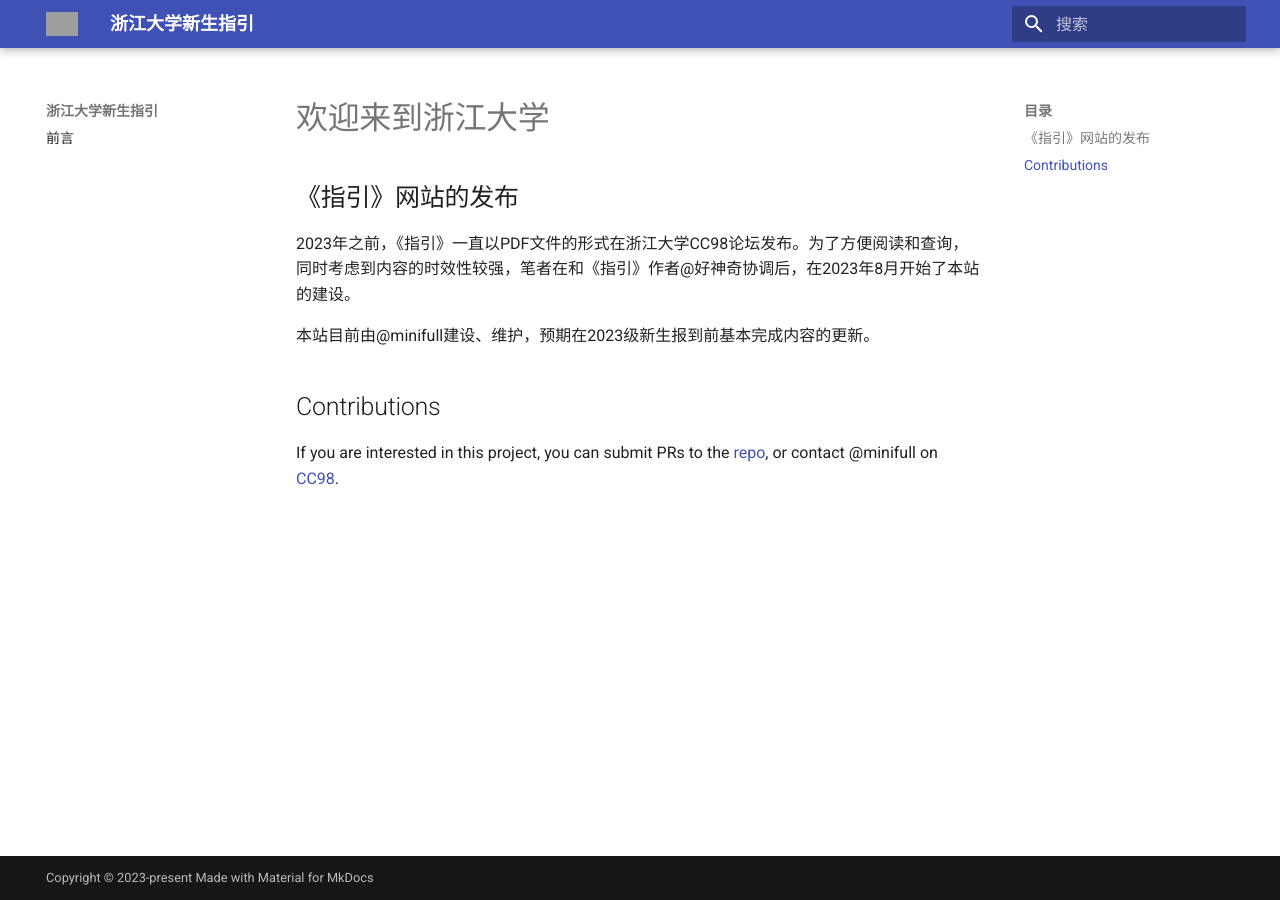
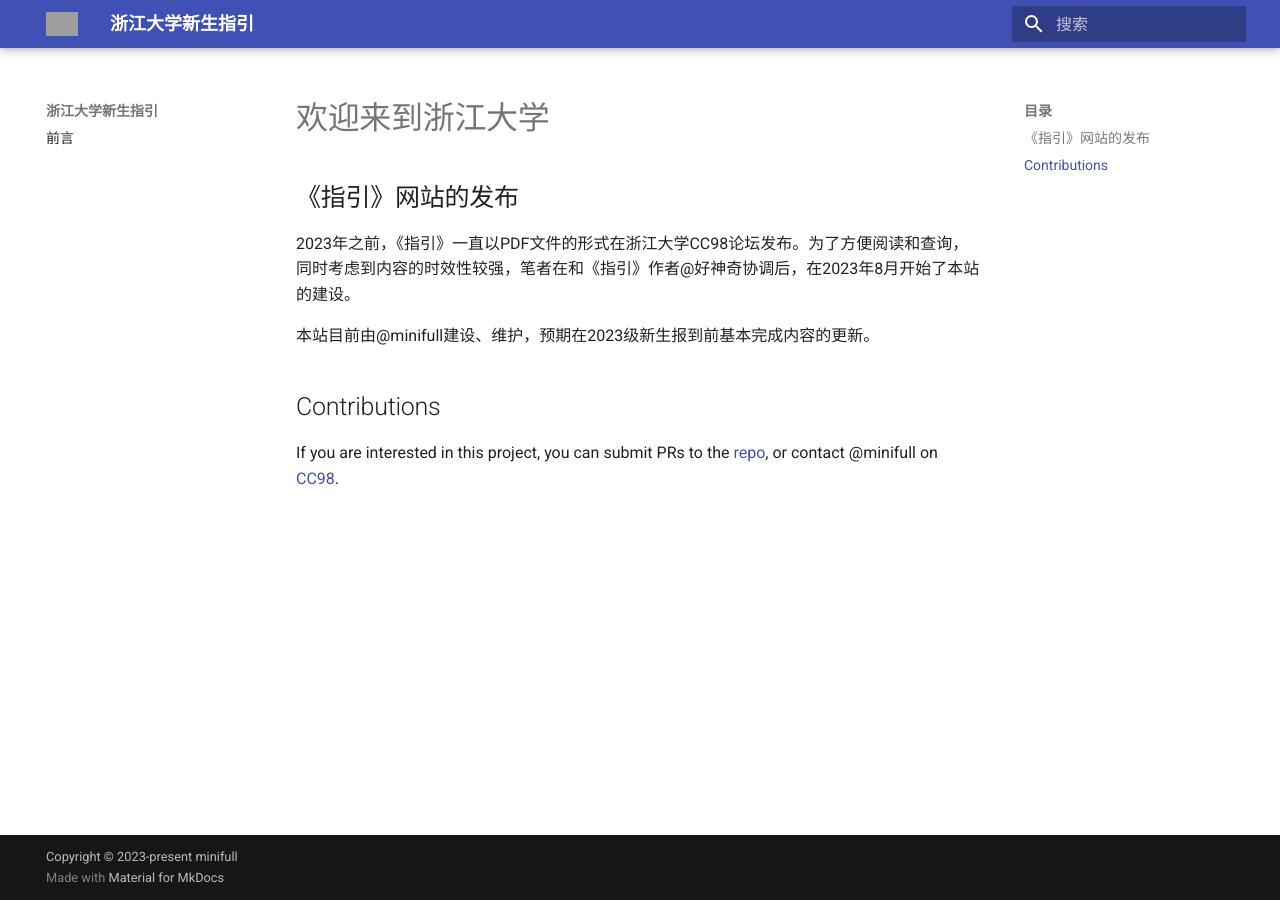
Before and after one commit to mini-full/zju-welcome, an MkDocs documentation site: the page built from docs/index.md, in a window 1280 px wide. Built offline with MkDocs 1.6.1 and Material for MkDocs 9.7.7, drawn with Linux system fonts in a browser that asks for light colours; grey boxes are pictures that could not be loaded.

Commit message:
add copyright

```diff
--- a/mkdocs.yml
+++ b/mkdocs.yml
@@ -2,7 +2,7 @@
 site_author: mini-full
 site_description: 浙江大学本科生新生指引为浙江大学CC98论坛新生宝典版面编撰的新生入学指南。
 
-copyright: Copyright &copy; 2023-present <a href="https://github.com/mini-full"
+copyright: Copyright &copy; 2023-present <a href="https://github.com/mini-full" target="_blank" rel="noopener noreferrer">minifull</a>
 
 theme:
   name: material
```
